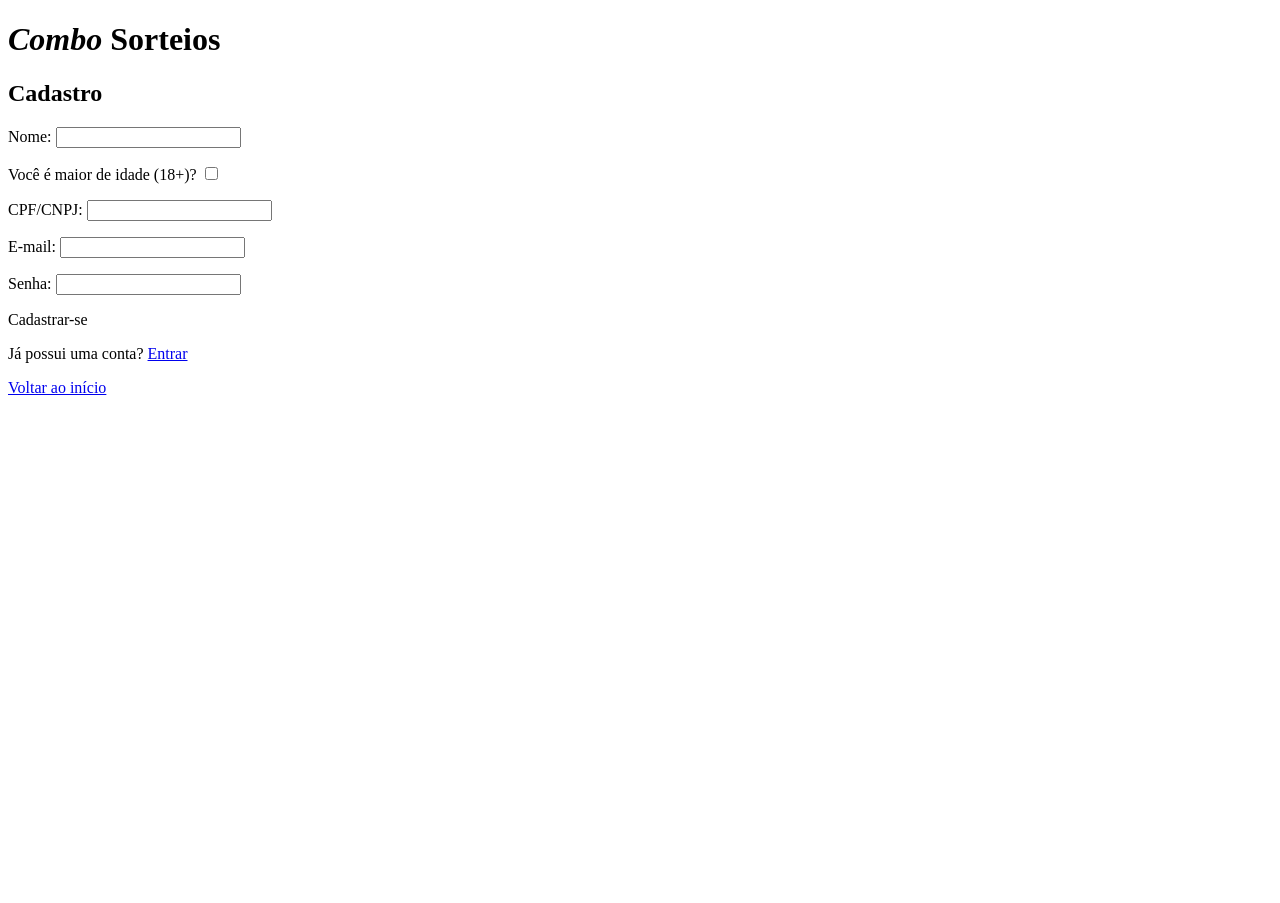
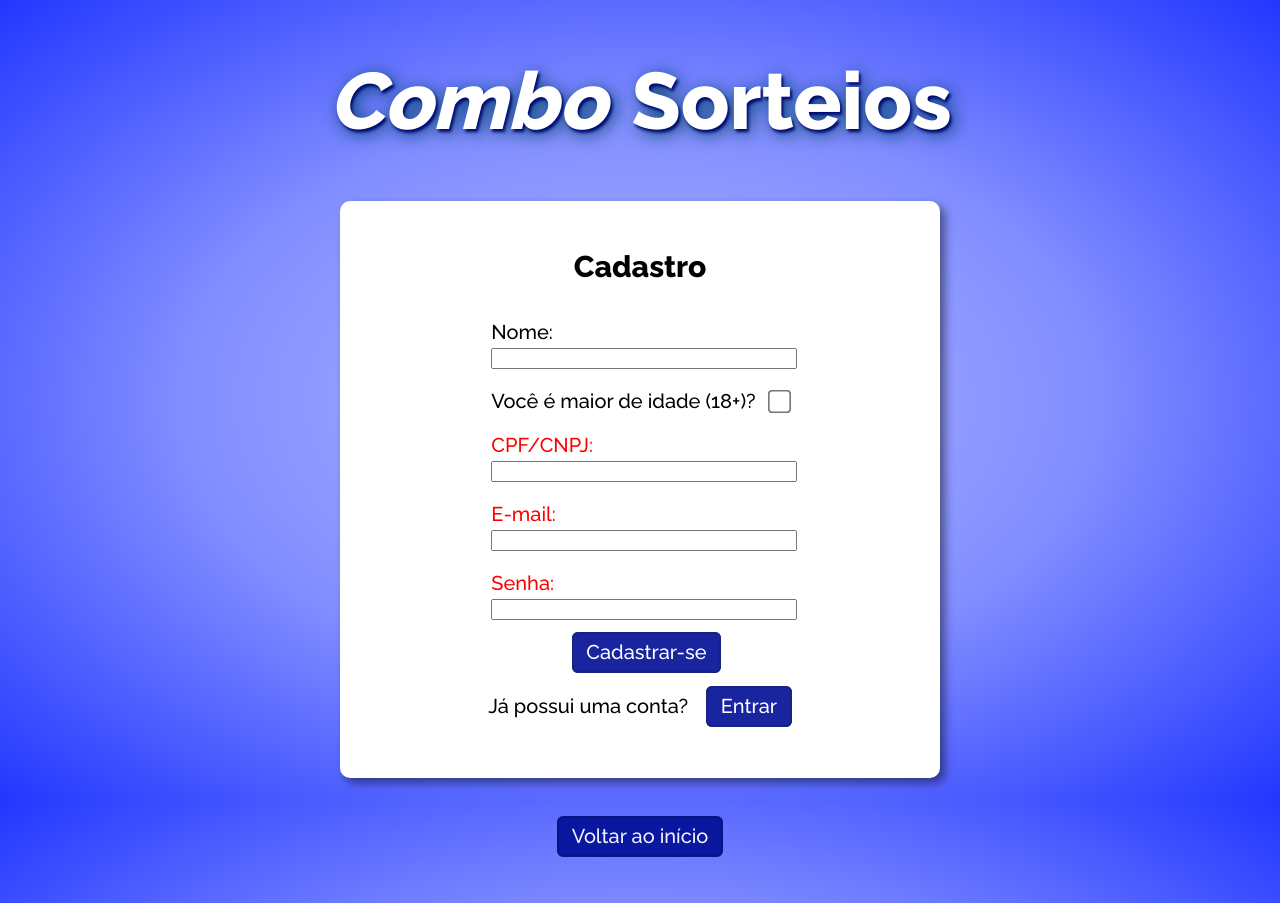
Before and after one commit to williamaug/combo-sorteios, a PHP site: page /cadastro.html in a window 1280 px wide. Before the commit the page ends 395 px from the top, so only its background shows below. Run offline with PHP 8.4, Linux system fonts and the light colour scheme.

Commit message:
Update cadastrosty.css

```diff
--- a/cadastrosty.css
+++ b/cadastrosty.css
@@ -1,31 +1,50 @@
-</head>
-<body>
-    <h1><i>Combo</i> Sorteios</h1>
-    <section>
-		<div>
-		<h2>Cadastro</h2>
-        <form>
-            <p id="nome">
-               Nome: <input type="text" name="inputnome" class="input">
-            </p>
-            <p id="idade">
-                Você é maior de idade (18+)?
-                <input type="checkbox" class="checkbox" name="checkidade">
-            </p>
-			<p class="required" id="documento">
-				CPF/CNPJ: <input type="text" name="inputdocumento" class="input" required>
-            <p class="required" id="email">
-                E-mail:
-                <input type="email" name="inputemail" class="input" required>
-            </p>
-            <p class="required" id="senha" required="true">
-                Senha:
-                <input type="password" name="inputsenha" class="input" required>
-            </p>
-        </form>
-		</div>
-        <a onclick="Cadastrar()" class="button" >Cadastrar-se</a>
-        <p id="mensagem">Já possui uma conta?
-            <a href="login.html" class="button">Entrar</a>
-        </p>
-    </section>
+body{
+    background: fixed radial-gradient(#AFB6FF, #828EFF, #2237FF);
+    font: 15pt "Raleway", sans-serif;
+    text-align: center;
+}
+
+h1 {
+    font: bold 5rem "Raleway", sans-serif; color: white; text-align: center; text-shadow: 2px 3px 3px #000B72, 4px 4px 18px #004469;
+}
+
+h2 {
+	margin: min(1vh, 1vw) 0 min(2vh, 2vw);
+}
+
+i {margin-right: .5vw;}
+
+section{
+    background: white;
+    box-shadow: 5px 5px 10px rgba(0, 0, 0, 0.459);
+    border-radius: 10px;
+    padding: min(5vh, 5vw) 0;
+    width: 90%;
+    max-width: 600px;
+    margin: auto;
+    margin-top: 6vh;
+}
+
+form {
+	display: inline-block;
+	text-align: left;
+}
+
+.button {
+    margin-left: 1vw; font: 1em "Raleway", sans-serif; text-decoration: none; max-width: 30%; min-height: 1.5vh; background-color: #000E95; color: white; border: 2px solid #000B72; border-radius: 6px; padding: .5vw 1vw; opacity: 0.9; transition-duration: 0.3s;}
+.button:hover {opacity: 1; box-shadow: 0 6px 8px #004469;}
+.button:active {box-shadow: 0 1px black; transform: translateY(1px);
+}
+
+.required {color: red;}
+
+.input {width: 100%;}
+
+.checkbox {
+	margin-left: min(1.5vw, 1.5vh);
+	transform: scale(1.8);
+}
+
+#mensagem {margin-top: 30px;}
+
+#paginic {display: inline-block; margin: 3% 0; padding: 1vw, 0;}
```
